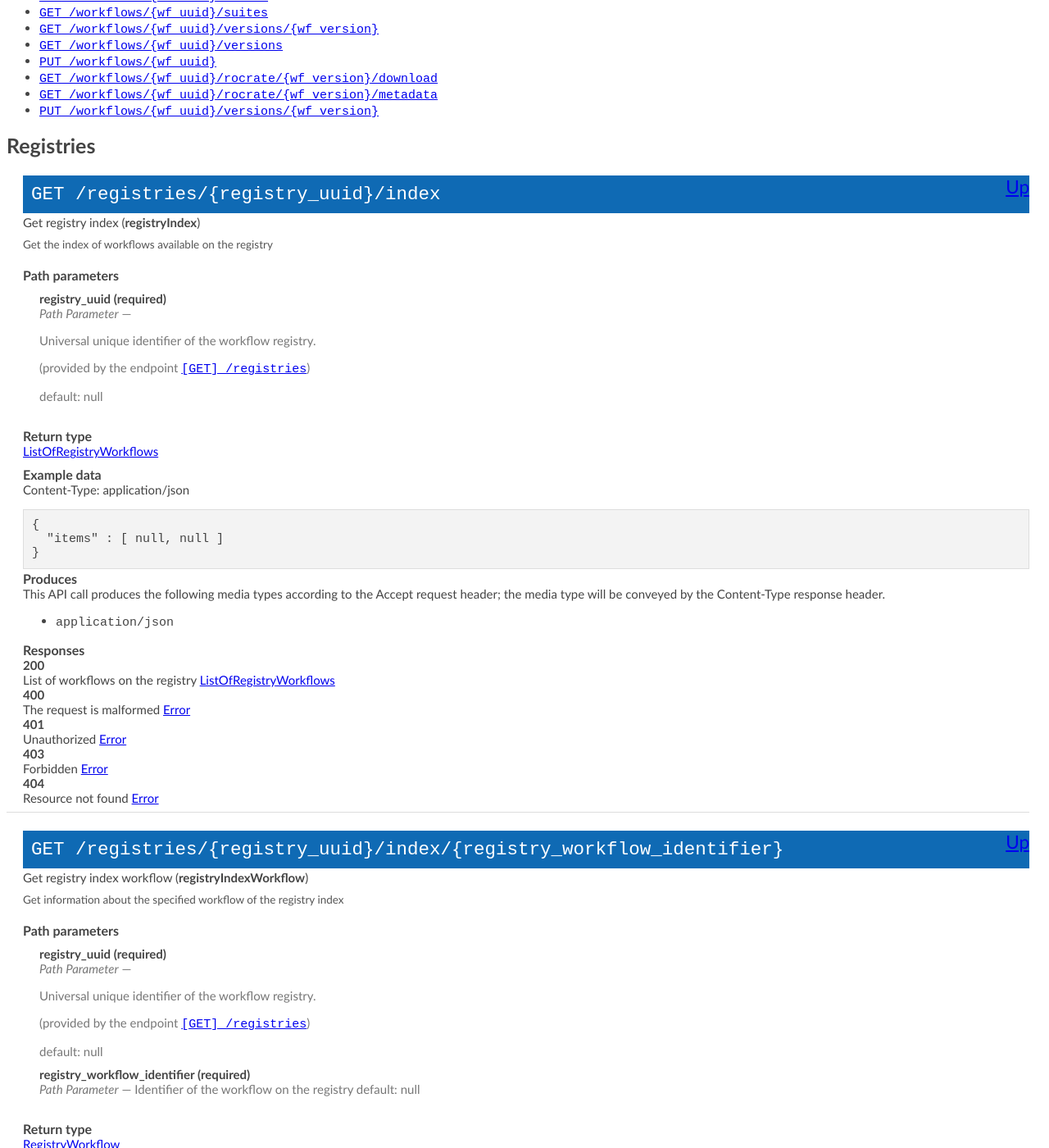
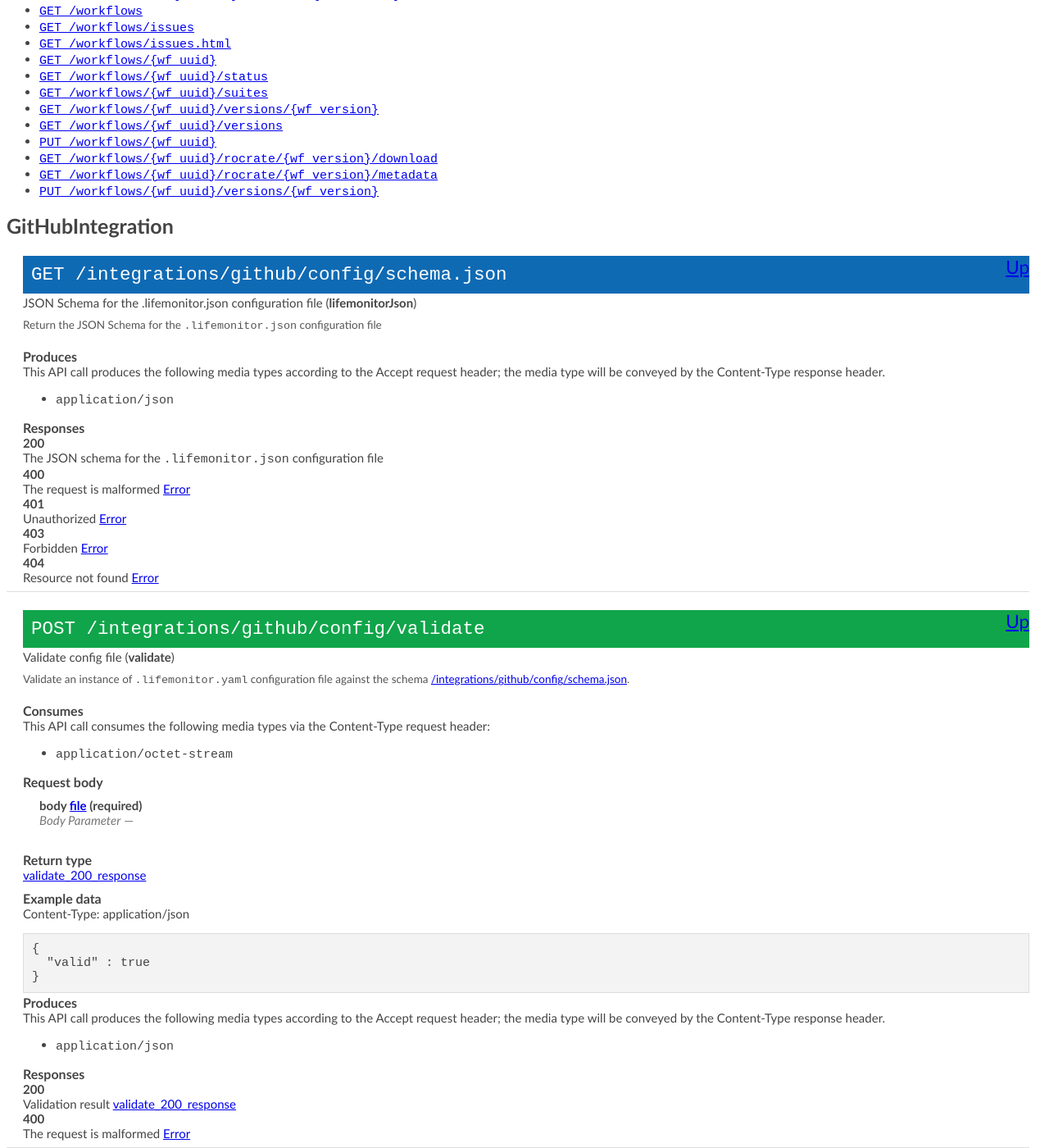
Before and after one commit to crs4/life_monitor, a Jekyll site: the page lm-openapi-html/index.html, which Jekyll copies as it is, in a window 1280 px wide and 1400 px high, scrolled down 1670 px. Shown: the whole window at 82% size. Built offline with Jekyll 4.4.1, drawn with Linux system fonts in a browser that asks for light colours; some of the changed text lies outside the part shown.

Commit message:
deploy: ccd73d52a11d226e85f0de53f6132002ce8e0159

```diff
--- a/lm-openapi-html/index.html
+++ b/lm-openapi-html/index.html
@@ -189,16 +189,16 @@
 </div>
     <div class="app-desc">More information: <a href="https://openapi-generator.tech">https://openapi-generator.tech</a></div>
     <div class="app-desc">Contact Info: <a href="team@openapitools.org">team@openapitools.org</a></div>
-    <div class="app-desc">Version: 0.8.0</div>
+    <div class="app-desc">Version: 0.9.0</div>
     <div class="app-desc">BasePath:</div>
     <div class="license-info">All rights reserved</div>
     <div class="license-url">http://apache.org/licenses/LICENSE-2.0.html</div>
   <h2>Access</h2>
     <ol>
-      <li>OAuth AuthorizationUrl:oauth2/authorizeTokenUrl:oauth2/token</li>
+      <li>APIKey KeyParamName:ApiKey KeyInQuery:false KeyInHeader:true</li>
       <li>OAuth AuthorizationUrl:TokenUrl:oauth2/token</li>
       <li>OAuth AuthorizationUrl:oauth2/authorizeTokenUrl:oauth2/token</li>
-      <li>APIKey KeyParamName:ApiKey KeyInQuery:false KeyInHeader:true</li>
+      <li>OAuth AuthorizationUrl:oauth2/authorizeTokenUrl:oauth2/token</li>
     </ol>
 
   <h2><a name="__Methods">Methods</a></h2>
@@ -206,6 +206,11 @@
 
   <h3>Table of Contents </h3>
   <div class="method-summary"></div>
+  <h4><a href="#GitHubIntegration">GitHubIntegration</a></h4>
+  <ul>
+  <li><a href="#lifemonitorJson"><code><span class="http-method">get</span> /integrations/github/config/schema.json</code></a></li>
+  <li><a href="#validate"><code><span class="http-method">post</span> /integrations/github/config/validate</code></a></li>
+  </ul>
   <h4><a href="#Registries">Registries</a></h4>
   <ul>
   <li><a href="#registryIndex"><code><span class="http-method">get</span> /registries/{registry_uuid}/index</code></a></li>
@@ -272,6 +277,106 @@
   <li><a href="#workflowsVersionPut"><code><span class="http-method">put</span> /workflows/{wf_uuid}/versions/{wf_version}</code></a></li>
   </ul>
 
+  <h1><a name="GitHubIntegration">GitHubIntegration</a></h1>
+  <div class="method"><a name="lifemonitorJson"/>
+    <div class="method-path">
+    <a class="up" href="#__Methods">Up</a>
+    <pre class="get"><code class="huge"><span class="http-method">get</span> /integrations/github/config/schema.json</code></pre></div>
+    <div class="method-summary">JSON Schema for the .lifemonitor.json configuration file (<span class="nickname">lifemonitorJson</span>)</div>
+    <div class="method-notes">Return the JSON Schema for the <code>.lifemonitor.json</code> configuration file</div>
+
+
+
+
+
+
+
+
+    <!--Todo: process Response Object and its headers, schema, examples -->
+
+
+    <h3 class="field-label">Produces</h3>
+    This API call produces the following media types according to the <span class="header">Accept</span> request header;
+    the media type will be conveyed by the <span class="header">Content-Type</span> response header.
+    <ul>
+      <li><code>application/json</code></li>
+    </ul>
+
+    <h3 class="field-label">Responses</h3>
+    <h4 class="field-label">200</h4>
+    The JSON schema for the <code>.lifemonitor.json</code> configuration file
+        <a href="#"></a>
+    <h4 class="field-label">400</h4>
+    The request is malformed
+        <a href="#Error">Error</a>
+    <h4 class="field-label">401</h4>
+    Unauthorized
+        <a href="#Error">Error</a>
+    <h4 class="field-label">403</h4>
+    Forbidden
+        <a href="#Error">Error</a>
+    <h4 class="field-label">404</h4>
+    Resource not found
+        <a href="#Error">Error</a>
+  </div> <!-- method -->
+  <hr/>
+  <div class="method"><a name="validate"/>
+    <div class="method-path">
+    <a class="up" href="#__Methods">Up</a>
+    <pre class="post"><code class="huge"><span class="http-method">post</span> /integrations/github/config/validate</code></pre></div>
+    <div class="method-summary">Validate config file (<span class="nickname">validate</span>)</div>
+    <div class="method-notes">Validate an instance of <code>.lifemonitor.yaml</code> configuration file
+against the schema
+<a href="/integrations/github/config/schema.json">/integrations/github/config/schema.json</a>.</div>
+
+
+    <h3 class="field-label">Consumes</h3>
+    This API call consumes the following media types via the <span class="header">Content-Type</span> request header:
+    <ul>
+      <li><code>application/octet-stream</code></li>
+    </ul>
+
+    <h3 class="field-label">Request body</h3>
+    <div class="field-items">
+      <div class="param">body <a href="#file">file</a> (required)</div>
+
+      <div class="param-desc"><span class="param-type">Body Parameter</span> &mdash;  </div>
+
+    </div>  <!-- field-items -->
+
+
+
+
+    <h3 class="field-label">Return type</h3>
+    <div class="return-type">
+      <a href="#validate_200_response">validate_200_response</a>
+
+    </div>
+
+    <!--Todo: process Response Object and its headers, schema, examples -->
+
+    <h3 class="field-label">Example data</h3>
+    <div class="example-data-content-type">Content-Type: application/json</div>
+    <pre class="example"><code>{
+  "valid" : true
+}</code></pre>
+
+    <h3 class="field-label">Produces</h3>
+    This API call produces the following media types according to the <span class="header">Accept</span> request header;
+    the media type will be conveyed by the <span class="header">Content-Type</span> response header.
+    <ul>
+      <li><code>application/json</code></li>
+    </ul>
+
+    <h3 class="field-label">Responses</h3>
+    <h4 class="field-label">200</h4>
+    Validation result
+        <a href="#validate_200_response">validate_200_response</a>
+    <h4 class="field-label">400</h4>
+    The request is malformed
+        <a href="#Error">Error</a>
+  </div> <!-- method -->
+  <hr/>
   <h1><a name="Registries">Registries</a></h1>
   <div class="method"><a name="registryIndex"/>
     <div class="method-path">
@@ -2476,7 +2581,9 @@
 
       <div class="param-desc"><span class="param-type">Query Parameter</span> &mdash; <code>true</code> to include a summary of the workflow status default: null </div><div class="param">versions (optional)</div>
 
-      <div class="param-desc"><span class="param-type">Query Parameter</span> &mdash; <code>true</code> to include the list of versions of each workflow default: null </div>
+      <div class="param-desc"><span class="param-type">Query Parameter</span> &mdash; <code>true</code> to include the list of versions of each workflow default: null </div><div class="param">subscriptions (optional)</div>
+
+      <div class="param-desc"><span class="param-type">Query Parameter</span> &mdash; <code>true</code> to include subscribed workflows default: null </div>
     </div>  <!-- field-items -->
 
 
@@ -3261,6 +3366,9 @@
     <li><a href="#suites_post_instance_201_response"><code>suites_post_instance_201_response</code> - </a></li>
     <li><a href="#suites_put_request"><code>suites_put_request</code> - </a></li>
     <li><a href="#user_workflows_post_request"><code>user_workflows_post_request</code> - </a></li>
+    <li><a href="#validate_200_response"><code>validate_200_response</code> - </a></li>
+    <li><a href="#validate_200_response_oneOf"><code>validate_200_response_oneOf</code> - </a></li>
+    <li><a href="#validate_200_response_oneOf_1"><code>validate_200_response_oneOf_1</code> - </a></li>
     <li><a href="#workflows_get_versions_by_id_200_response"><code>workflows_get_versions_by_id_200_response</code> - </a></li>
     <li><a href="#workflows_get_versions_by_id_200_response_allOf"><code>workflows_get_versions_by_id_200_response_allOf</code> - </a></li>
     <li><a href="#workflows_version_put_request"><code>workflows_version_put_request</code> - </a></li>
@@ -3318,6 +3426,15 @@
     <div class='model-description'></div>
     <div class="field-items">
       <div class="param">origin (optional)</div><div class="param-desc"><span class="param-type"><a href="#string">String</a></span> Link to the test build on the testing service </div>
+    </div>  <!-- field-items -->
+  </div>
+  <div class="model">
+    <h3><a name="EntityTestStatus"><code>EntityTestStatus</code> - </a> <a class="up" href="#__Models">Up</a></h3>
+    <div class='model-description'></div>
+    <div class="field-items">
+      <div class="param">aggregate_test_status (optional)</div><div class="param-desc"><span class="param-type"><a href="#AggregateTestStatus">AggregateTestStatus</a></span>  </div>
+<div class="param">latest_builds (optional)</div><div class="param-desc"><span class="param-type"><a href="#BuildSummary">array[BuildSummary]</a></span> Latest builds, one for each test instance </div>
+<div class="param">reason (optional)</div><div class="param-desc"><span class="param-type"><a href="#string">String</a></span> Reason why the status is unavailable </div>
     </div>  <!-- field-items -->
   </div>
   <div class="model">
@@ -3489,7 +3606,7 @@
     <div class='model-description'>Summary of the workflow status</div>
     <div class="field-items">
       <div class="param">aggregate_test_status (optional)</div><div class="param-desc"><span class="param-type"><a href="#AggregateTestStatus">AggregateTestStatus</a></span>  </div>
-<div class="param">latest_build (optional)</div><div class="param-desc"><span class="param-type"><a href="#BuildSummary">BuildSummary</a></span>  </div>
+<div class="param">latest_builds (optional)</div><div class="param-desc"><span class="param-type"><a href="#BuildSummary">array[BuildSummary]</a></span> The most recent builds on some test instances </div>
     </div>  <!-- field-items -->
   </div>
   <div class="model">
@@ -3770,8 +3887,8 @@
 <div class="param">name (optional)</div><div class="param-desc"><span class="param-type"><a href="#string">String</a></span> A name for the test suite. </div>
 <div class="param">definition (optional)</div><div class="param-desc"><span class="param-type"><a href="#TestSuiteDefinition">TestSuiteDefinition</a></span>  </div>
 <div class="param">instances </div><div class="param-desc"><span class="param-type"><a href="#TestInstance">array[TestInstance]</a></span>  </div>
-<div class="param">status (optional)</div><div class="param-desc"><span class="param-type"><a href="#AggregateTestStatus">AggregateTestStatus</a></span>  </div>
-<div class="param">latest_builds (optional)</div><div class="param-desc"><span class="param-type"><a href="#BuildSummary">array[BuildSummary]</a></span>  </div>
+<div class="param">aggregate_test_status (optional)</div><div class="param-desc"><span class="param-type"><a href="#AggregateTestStatus">AggregateTestStatus</a></span>  </div>
+<div class="param">latest_builds (optional)</div><div class="param-desc"><span class="param-type"><a href="#BuildSummary">array[BuildSummary]</a></span> Latest builds, one for each test instance </div>
 <div class="param">reason (optional)</div><div class="param-desc"><span class="param-type"><a href="#string">String</a></span> Reason why the status is unavailable </div>
     </div>  <!-- field-items -->
   </div>
@@ -3795,17 +3912,8 @@
     <div class='model-description'></div>
     <div class="field-items">
       <div class="param">suite_uuid </div><div class="param-desc"><span class="param-type"><a href="#string">String</a></span> Universal unique identifier of the test suite </div>
-<div class="param">status (optional)</div><div class="param-desc"><span class="param-type"><a href="#AggregateTestStatus">AggregateTestStatus</a></span>  </div>
-<div class="param">latest_builds (optional)</div><div class="param-desc"><span class="param-type"><a href="#BuildSummary">array[BuildSummary]</a></span>  </div>
-<div class="param">reason (optional)</div><div class="param-desc"><span class="param-type"><a href="#string">String</a></span> Reason why the status is unavailable </div>
-    </div>  <!-- field-items -->
-  </div>
-  <div class="model">
-    <h3><a name="TestSuiteStatusProperties"><code>TestSuiteStatusProperties</code> - </a> <a class="up" href="#__Models">Up</a></h3>
-    <div class='model-description'></div>
-    <div class="field-items">
-      <div class="param">status (optional)</div><div class="param-desc"><span class="param-type"><a href="#AggregateTestStatus">AggregateTestStatus</a></span>  </div>
-<div class="param">latest_builds (optional)</div><div class="param-desc"><span class="param-type"><a href="#BuildSummary">array[BuildSummary]</a></span>  </div>
+<div class="param">aggregate_test_status (optional)</div><div class="param-desc"><span class="param-type"><a href="#AggregateTestStatus">AggregateTestStatus</a></span>  </div>
+<div class="param">latest_builds (optional)</div><div class="param-desc"><span class="param-type"><a href="#BuildSummary">array[BuildSummary]</a></span> Latest builds, one for each test instance </div>
 <div class="param">reason (optional)</div><div class="param-desc"><span class="param-type"><a href="#string">String</a></span> Reason why the status is unavailable </div>
     </div>  <!-- field-items -->
   </div>
@@ -3914,30 +4022,6 @@
     <div class='model-description'></div>
     <div class="field-items">
       <div class="param">previous_versions (optional)</div><div class="param-desc"><span class="param-type"><a href="#WorkflowVersionMin">array[WorkflowVersionMin]</a></span>  </div>
-    </div>  <!-- field-items -->
-  </div>
-  <div class="model">
-    <h3><a name="WorkflowStatus"><code>WorkflowStatus</code> - </a> <a class="up" href="#__Models">Up</a></h3>
-    <div class='model-description'></div>
-    <div class="field-items">
-      <div class="param">uuid </div><div class="param-desc"><span class="param-type"><a href="#string">String</a></span> Universal unique identifier of the workflow.
-If not provided, it will be auto-generated by the system. </div>
-<div class="param">public (optional)</div><div class="param-desc"><span class="param-type"><a href="#boolean">Boolean</a></span> <code>true</code> if the workflow is <b>public</b>; false otherwise (default <code>false</code>). </div>
-<div class="param">name (optional)</div><div class="param-desc"><span class="param-type"><a href="#string">String</a></span> A name for the workflow. If not provided, the RO-Crate dataset name is used as default. </div>
-<div class="param">version </div><div class="param-desc"><span class="param-type"><a href="#WorkflowVersion">WorkflowVersion</a></span>  </div>
-<div class="param">aggregate_test_status </div><div class="param-desc"><span class="param-type"><a href="#AggregateTestStatus">AggregateTestStatus</a></span>  </div>
-<div class="param">latest_builds (optional)</div><div class="param-desc"><span class="param-type"><a href="#BuildSummary">array[BuildSummary]</a></span> Latest builds, one for each test instance </div>
-<div class="param">reason (optional)</div><div class="param-desc"><span class="param-type"><a href="#string">String</a></span> Reason why the status is unavailable </div>
-    </div>  <!-- field-items -->
-  </div>
-  <div class="model">
-    <h3><a name="WorkflowStatus_allOf"><code>WorkflowStatus_allOf</code> - </a> <a class="up" href="#__Models">Up</a></h3>
-    <div class='model-description'></div>
-    <div class="field-items">
-      <div class="param">version </div><div class="param-desc"><span class="param-type"><a href="#WorkflowVersion">WorkflowVersion</a></span>  </div>
-<div class="param">aggregate_test_status </div><div class="param-desc"><span class="param-type"><a href="#AggregateTestStatus">AggregateTestStatus</a></span>  </div>
-<div class="param">latest_builds (optional)</div><div class="param-desc"><span class="param-type"><a href="#BuildSummary">array[BuildSummary]</a></span> Latest builds, one for each test instance </div>
-<div class="param">reason (optional)</div><div class="param-desc"><span class="param-type"><a href="#string">String</a></span> Reason why the status is unavailable </div>
     </div>  <!-- field-items -->
   </div>
   <div class="model">
@@ -4004,11 +4088,14 @@
     <h3><a name="WorkflowVersionStatus"><code>WorkflowVersionStatus</code> - </a> <a class="up" href="#__Models">Up</a></h3>
     <div class='model-description'></div>
     <div class="field-items">
-      <div class="param">version </div><div class="param-desc"><span class="param-type"><a href="#WorkflowVersion">WorkflowVersion</a></span>  </div>
-<div class="param">workflow </div><div class="param-desc"><span class="param-type"><a href="#Workflow">Workflow</a></span>  </div>
-<div class="param">aggregate_test_status </div><div class="param-desc"><span class="param-type"><a href="#AggregateTestStatus">AggregateTestStatus</a></span>  </div>
+      <div class="param">uuid </div><div class="param-desc"><span class="param-type"><a href="#string">String</a></span> Universal unique identifier of the workflow.
+If not provided, it will be auto-generated by the system. </div>
+<div class="param">public (optional)</div><div class="param-desc"><span class="param-type"><a href="#boolean">Boolean</a></span> <code>true</code> if the workflow is <b>public</b>; false otherwise (default <code>false</code>). </div>
+<div class="param">name (optional)</div><div class="param-desc"><span class="param-type"><a href="#string">String</a></span> A name for the workflow. If not provided, the RO-Crate dataset name is used as default. </div>
+<div class="param">aggregate_test_status (optional)</div><div class="param-desc"><span class="param-type"><a href="#AggregateTestStatus">AggregateTestStatus</a></span>  </div>
 <div class="param">latest_builds (optional)</div><div class="param-desc"><span class="param-type"><a href="#BuildSummary">array[BuildSummary]</a></span> Latest builds, one for each test instance </div>
 <div class="param">reason (optional)</div><div class="param-desc"><span class="param-type"><a href="#string">String</a></span> Reason why the status is unavailable </div>
+<div class="param">version </div><div class="param-desc"><span class="param-type"><a href="#WorkflowVersion">WorkflowVersion</a></span>  </div>
     </div>  <!-- field-items -->
   </div>
   <div class="model">
@@ -4016,10 +4103,6 @@
     <div class='model-description'></div>
     <div class="field-items">
       <div class="param">version </div><div class="param-desc"><span class="param-type"><a href="#WorkflowVersion">WorkflowVersion</a></span>  </div>
-<div class="param">workflow </div><div class="param-desc"><span class="param-type"><a href="#Workflow">Workflow</a></span>  </div>
-<div class="param">aggregate_test_status </div><div class="param-desc"><span class="param-type"><a href="#AggregateTestStatus">AggregateTestStatus</a></span>  </div>
-<div class="param">latest_builds (optional)</div><div class="param-desc"><span class="param-type"><a href="#BuildSummary">array[BuildSummary]</a></span> Latest builds, one for each test instance </div>
-<div class="param">reason (optional)</div><div class="param-desc"><span class="param-type"><a href="#string">String</a></span> Reason why the status is unavailable </div>
     </div>  <!-- field-items -->
   </div>
   <div class="model">
@@ -4101,6 +4184,32 @@
     </div>  <!-- field-items -->
   </div>
   <div class="model">
+    <h3><a name="validate_200_response"><code>validate_200_response</code> - </a> <a class="up" href="#__Models">Up</a></h3>
+    <div class='model-description'></div>
+    <div class="field-items">
+      <div class="param">valid </div><div class="param-desc"><span class="param-type"><a href="#boolean">Boolean</a></span> <code>true</code> if the config file is valid;
+<code>false</code> if the file is not valid </div>
+<div class="param">data </div><div class="param-desc"><span class="param-type"><a href="#">Object</a></span> Validated configuration, complete with default values. </div>
+<div class="param">message </div><div class="param-desc"><span class="param-type"><a href="#string">String</a></span> A short error message </div>
+<div class="param">error </div><div class="param-desc"><span class="param-type"><a href="#string">String</a></span> Detailed error description </div>
+    </div>  <!-- field-items -->
+  </div>
+  <div class="model">
+    <h3><a name="validate_200_response_oneOf"><code>validate_200_response_oneOf</code> - </a> <a class="up" href="#__Models">Up</a></h3>
+    <div class='model-description'></div>
+    <div class="field-items">
+      <div class="param">data </div><div class="param-desc"><span class="param-type"><a href="#">Object</a></span> Validated configuration, complete with default values. </div>
+    </div>  <!-- field-items -->
+  </div>
+  <div class="model">
+    <h3><a name="validate_200_response_oneOf_1"><code>validate_200_response_oneOf_1</code> - </a> <a class="up" href="#__Models">Up</a></h3>
+    <div class='model-description'></div>
+    <div class="field-items">
+      <div class="param">message </div><div class="param-desc"><span class="param-type"><a href="#string">String</a></span> A short error message </div>
+<div class="param">error </div><div class="param-desc"><span class="param-type"><a href="#string">String</a></span> Detailed error description </div>
+    </div>  <!-- field-items -->
+  </div>
+  <div class="model">
     <h3><a name="workflows_get_versions_by_id_200_response"><code>workflows_get_versions_by_id_200_response</code> - </a> <a class="up" href="#__Models">Up</a></h3>
     <div class='model-description'></div>
     <div class="field-items">
```
Also changed, not shown: other parts of lm-openapi-html/index.html (+3 -5 lines).
